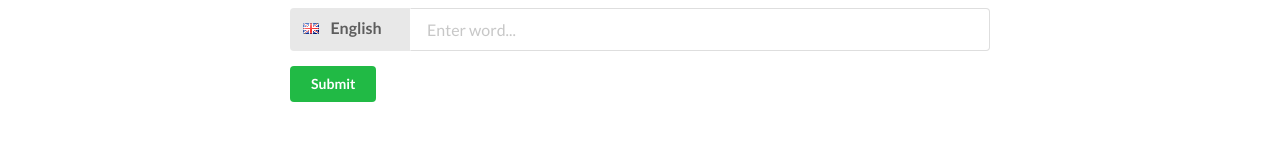
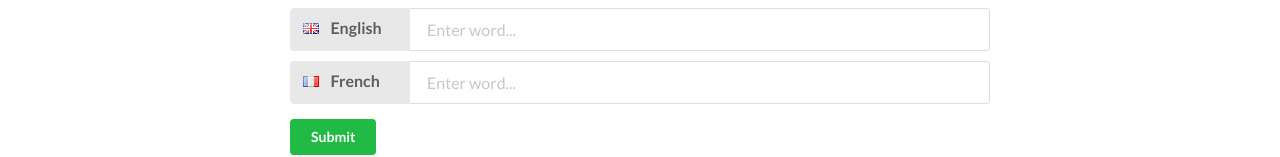
Before and after one commit to Phanduylong708/W-B-2, a Vue app: page /words/new in a window 1280 px wide. Shown: the part 189-346 px from the top of the page. Built offline with nearby package versions, Linux system fonts and the light colour scheme; what vue-flash-message would draw is missing.

Commit message:
Enhance WordForm component to include French language input and validation. Update Show and Words views to display French words. Adjust error message for form submission to require all fields.

```diff
--- a/src/components/WordForm.vue
+++ b/src/components/WordForm.vue
@@ -1,6 +1,6 @@
 <template>
   <form action="#" @submit.prevent="onSubmit">
-     <p v-if="errorsPresent" class="error">Please fill out both fields!</p>
+     <p v-if="errorsPresent" class="error">Please fill out all fields!</p>
 
      <div class="ui labeled input fluid">
        <div class="ui label">
@@ -14,6 +14,13 @@
          <i class="united kingdom flag"></i> English
        </div>
        <input type="text" placeholder="Enter word..." v-model="word.english" />
+     </div>
+
+     <div class="ui labeled input fluid">
+       <div class="ui label">
+         <i class="france flag"></i> French
+       </div>
+       <input type="text" placeholder="Enter word..." v-model="word.french" />
      </div>
 
      <button class="positive ui button">Submit</button>
@@ -30,7 +37,8 @@
        default: () => {
         return {
           english: '',
-          german: ''
+          german: '',
+          french: ''
         }
        }
      }
@@ -42,7 +50,7 @@
    },
    methods: {
      onSubmit: function() {
-       if (this.word.english === '' || this.word.german === '') {
+       if (this.word.english === '' || this.word.german === '' || this.word.french === '') {
         this.errorsPresent = true;
        } else {
         this.$emit('createOrUpdate', this.word);
--- a/src/views/Show.vue
+++ b/src/views/Show.vue
@@ -13,6 +13,12 @@
           <i class="united kingdom flag"></i> English
         </div>
         <input type="text" readonly  :value="word.english"/>
+      </div>
+      <div class="ui labeled input fluid">
+        <div class="ui label">
+          <i class="france flag"></i> French
+        </div>
+        <input type="text" readonly :value="word.french"/>
       </div>
       <div class="actions">
         <router-link :to="{ name: 'edit', params: { id: this.$route.params.id }}">
--- a/src/views/Words.vue
+++ b/src/views/Words.vue
@@ -6,12 +6,14 @@
                 <tr>
                     <th>English</th>
                     <th>German</th>
+                    <th>French</th>
                     <th colspan="3"></th>
                 </tr>
             </thead>
             <tr v-for="(word, i) in words" :key="i">
                 <td> {{ word.english }} </td>
                 <td> {{ word.german }} </td>
+                <td> {{ word.french }} </td>
                 <td width="75" class="center aligned">
                 <router-link :to ="{name: 'show', params: {id: word._id}}">Show</router-link>
                 </td>
```
